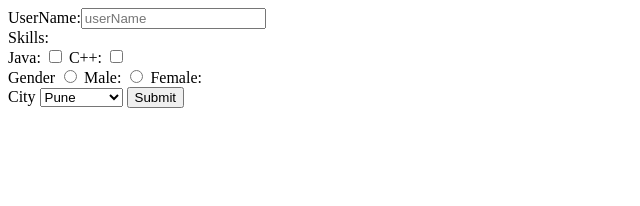
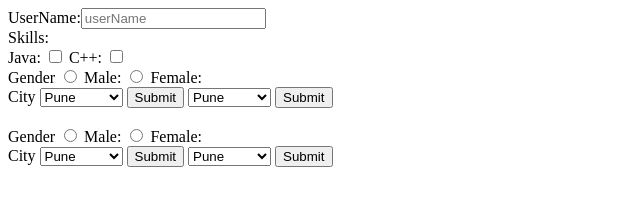
Before and after one commit to vikash991/fsd_2_p, a plain HTML site: page index2.html in a window 1280 px wide. Shown: the whole page, without its empty margins (0-640 px from the left). Drawn offline with Linux system fonts and the light colour scheme.

Commit message:
2nd version

```diff
--- a/index2.html
+++ b/index2.html
@@ -38,9 +38,43 @@
 
 
         <button>Submit</button>
+        <select id="city" name="city">
+            <option value="">Pune</option>
+            <option value="">Rajasthan</option>
+            <option value="">Bokaro</option>
+        </select>
+
+
+        <button>Submit</button>
 
 
     </form>
+    <br>
+        <label>Gender</label>
+
+        <input type="radio"  id="gender1" name="gender" value="male">
+        <label for="gender1">Male:</label>
+        <input type="radio" id="gender2" name="gender" value="Female">
+        <label for="gender2">Female:</label>
+
+        <br>
+        <label>City</label>
+        <select id="city" name="city">
+            <option value="">Pune</option>
+            <option value="">Rajasthan</option>
+            <option value="">Bokaro</option>
+        </select>
+
+
+        <button>Submit</button>
+        <select id="city" name="city">
+            <option value="">Pune</option>
+            <option value="">Rajasthan</option>
+            <option value="">Bokaro</option>
+        </select>
+
+
+        <button>Submit</button>
 
 </body>
 
```
